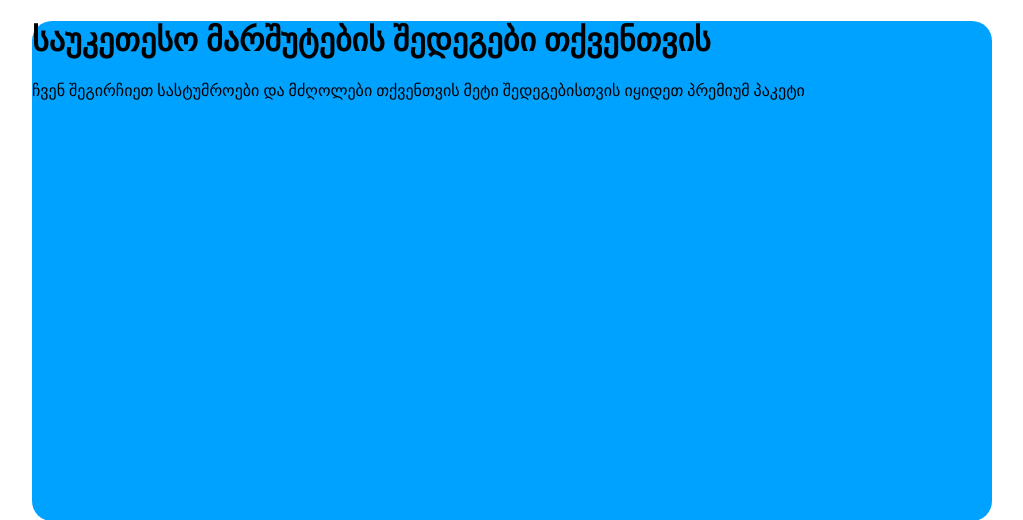
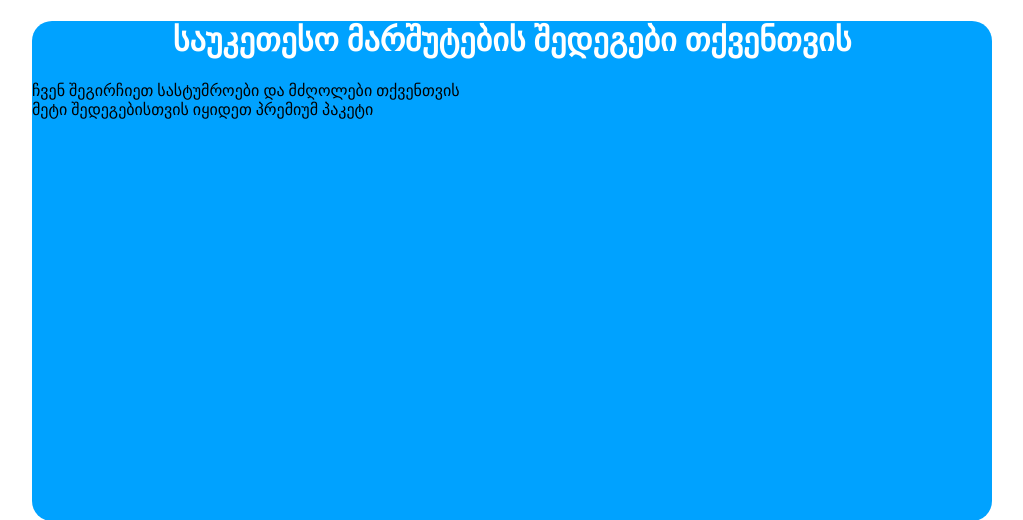
Before and after one commit to sabuka-dumbo/SkolaTrip, a Django app: page /results/ in a window 1280 px wide. Shown: the part 100-620 px from the top of the page, without its empty margins (128-1151 px from the left). Run offline with Django 5.2, Linux system fonts and the light colour scheme.

Commit message:
Aug 10, 2025, 1:29 PM

```diff
--- a/SkolaTrip/st/static/css/result.css
+++ b/SkolaTrip/st/static/css/result.css
@@ -5,3 +5,8 @@
     background:#00a2ff;
     border-radius: 20px;
 }
+
+h1{
+    color:white;
+    text-align: center;
+}
--- a/SkolaTrip/st/templates/results.html
+++ b/SkolaTrip/st/templates/results.html
@@ -12,7 +12,7 @@
 {% block body %}
     <div class="head-div">
         <h1>საუკეთესო მარშუტების შედეგები თქვენთვის</h1>
-        <p>ჩვენ შეგირჩიეთ სასტუმროები და მძღოლები თქვენთვის მეტი შედეგებისთვის იყიდეთ პრემიუმ პაკეტი</p>
+        <p>ჩვენ შეგირჩიეთ სასტუმროები და მძღოლები თქვენთვის <br> მეტი შედეგებისთვის იყიდეთ პრემიუმ პაკეტი</p>
     </div>
     <script src="{% static 'js/result.js' %}"></script>
 {% endblock %}
```
